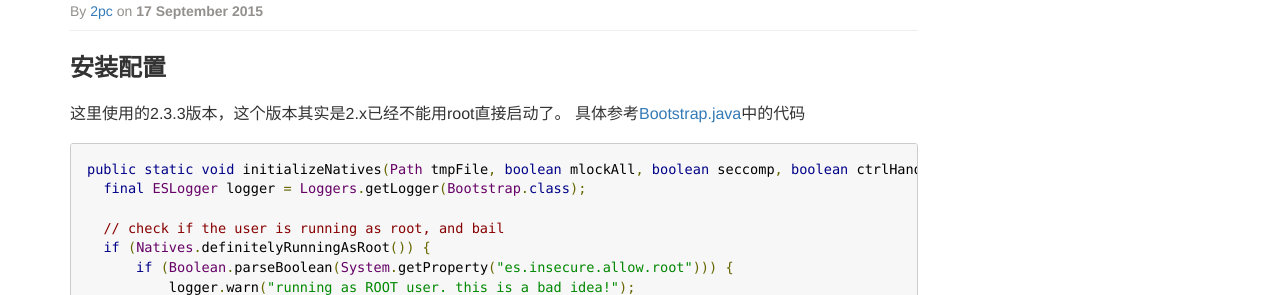
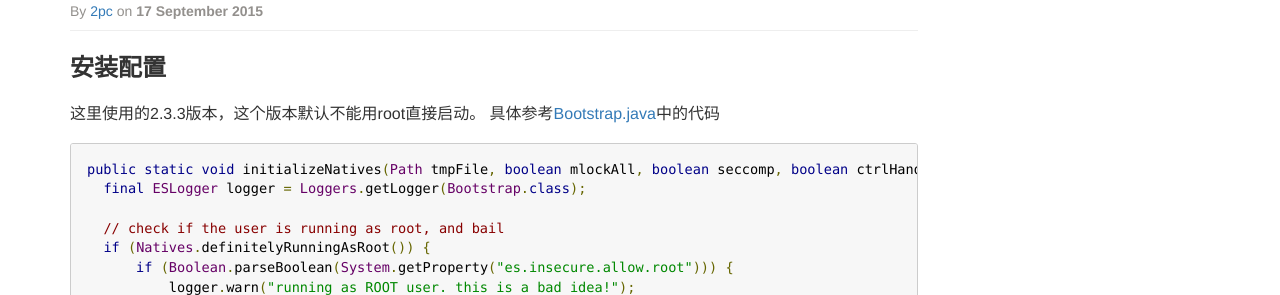
Before and after one commit to luyee/2pc.github.io, a Jekyll site: the page built from _posts/Search/2015-09-17-Elasticsearch.md, in a window 1280 px wide. Shown: the part 161-456 px from the top of the page. Built offline with Jekyll 4.4.1, drawn with Linux system fonts in a browser that asks for light colours; comment, search, counter and statistics services are not loaded.

Commit message:
Update 2015-09-17-Elasticsearch.md

````diff
--- a/_posts/Search/2015-09-17-Elasticsearch.md
+++ b/_posts/Search/2015-09-17-Elasticsearch.md
@@ -8,7 +8,7 @@ tags: ["distributed","Search","Elasticsearch"]
 ---
 
 ### 安装配置
-这里使用的2.3.3版本，这个版本其实是2.x已经不能用root直接启动了。
+这里使用的2.3.3版本，这个版本默认不能用root直接启动。
 具体参考[Bootstrap.java](https://github.com/elastic/elasticsearch/blob/93de1ed6068e8e9f35897f623efe00aa3cfafeea/core/src/main/java/org/elasticsearch/bootstrap/Bootstrap.java#L89)中的代码
 
 ```
````
